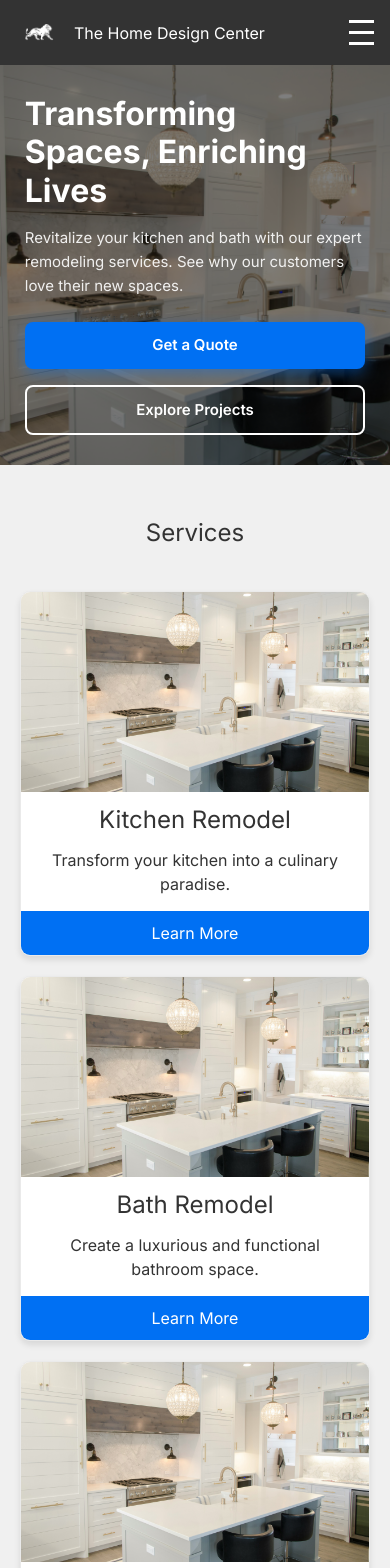
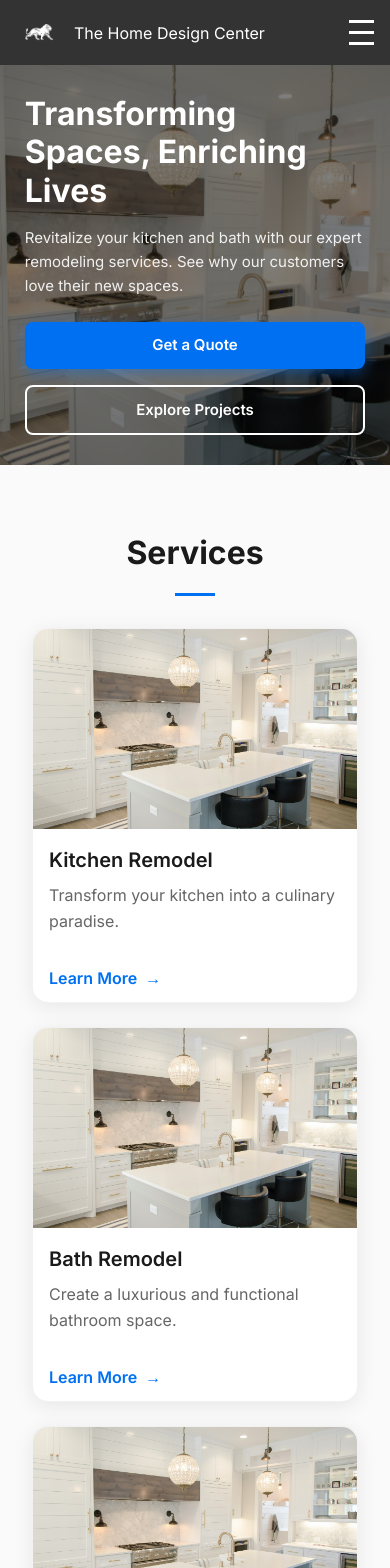
Before and after one commit to LRodriguez92/the-home-design-center, a Next.js app: page / in a window 390 px wide. Shown: the top 1568 px of the page. Built offline with nearby package versions, Linux system fonts and the light colour scheme.

Commit message:
changed layout for service preview cards

```diff
--- a/src/styles/ServiceCard.module.css
+++ b/src/styles/ServiceCard.module.css
@@ -1,50 +1,119 @@
 .card {
     background-color: white;
-    border: 1px solid #eaeaea;
-    border-radius: 10px;
-    text-align: center;
-    transition: transform 0.3s ease;
+    border-radius: 16px;
+    text-align: left;
+    transition: all 0.4s ease;
     overflow: hidden;
     display: flex;
     flex-direction: column;
-    box-shadow: 0 4px 6px rgba(0, 0, 0, 0.1);
+    box-shadow: 0 4px 20px rgba(0, 0, 0, 0.08);
+    height: 100%;
+    position: relative;
+    border: 1px solid rgba(0, 0, 0, 0.05);
 }
 
 .card:hover {
-    transform: translateY(-5px);
+    transform: translateY(-8px);
+    box-shadow: 0 12px 30px rgba(0, 0, 0, 0.12);
 }
 
 .imageWrapper {
     position: relative;
     width: 100%;
-    height: 200px;
+    height: 240px;
+    overflow: hidden;
+}
+
+.imageWrapper img {
+    transition: transform 0.6s ease;
+}
+
+.card:hover .imageWrapper img {
+    transform: scale(1.05);
 }
 
 .title {
     font-size: 1.5rem;
-    margin: 10px 0;
-    padding: 0 15px;
+    margin: 1.5rem 1.5rem 0.75rem;
+    font-weight: 600;
+    color: #1a1a1a;
+    position: relative;
 }
 
 .description {
     font-size: 1rem;
-    margin: 0 15px 15px;
+    line-height: 1.6;
+    color: #666;
+    margin: 0 1.5rem 2rem;
+    flex-grow: 1;
 }
 
 .link {
-    background-color: #0070f3;
-    color: white;
-    padding: 10px 20px;
-    border-radius: 0;
+    background-color: transparent;
+    color: #0070f3;
+    padding: 1rem 1.5rem;
+    font-weight: 600;
     cursor: pointer;
     border: none;
-    transition: background-color 0.3s ease;
-    width: 100%;
-    margin-top: auto;
+    transition: all 0.3s ease;
     text-decoration: none;
     display: block;
+    text-align: left;
+    margin-top: auto;
+    position: relative;
+}
+
+.link::after {
+    content: "→";
+    margin-left: 0.5rem;
+    transition: transform 0.3s ease;
+    display: inline-block;
 }
 
 .link:hover {
-    background-color: #005bb5;
+    background-color: #f5f5f5;
 }
+
+.link:hover::after {
+    transform: translateX(4px);
+}
+
+/* Tablet and smaller */
+@media (max-width: 1023px) {
+    .imageWrapper {
+        height: 220px;
+    }
+
+    .title {
+        font-size: 1.375rem;
+        margin: 1.25rem 1.25rem 0.5rem;
+    }
+
+    .description {
+        margin: 0 1.25rem 1.5rem;
+    }
+
+    .link {
+        padding: 0.875rem 1.25rem;
+    }
+}
+
+/* Mobile */
+@media (max-width: 768px) {
+    .imageWrapper {
+        height: 200px;
+    }
+
+    .title {
+        font-size: 1.25rem;
+        margin: 1rem 1rem 0.5rem;
+    }
+
+    .description {
+        margin: 0 1rem 1.25rem;
+    }
+
+    .link {
+        padding: 0.75rem 1rem;
+    }
+}
--- a/src/styles/ServicesPreview.module.css
+++ b/src/styles/ServicesPreview.module.css
@@ -1,47 +1,88 @@
 /* src/components/Services.module.css */
 
 .services {
-    padding: 50px 20px;
-    text-align: center;
+  padding: 6rem 2rem;
+  text-align: center;
+  background-color: #fafafa;
+}
+
+.header {
+  font-size: 2.75rem;
+  margin-bottom: 1rem;
+  font-weight: 700;
+  color: #1a1a1a;
+}
+
+.header::after {
+  content: "";
+  display: block;
+  width: 60px;
+  height: 3px;
+  background-color: #0070f3;
+  margin: 1.5rem auto 3rem;
+}
+
+.grid {
+  display: grid;
+  grid-template-columns: repeat(auto-fit, minmax(300px, 1fr));
+  gap: 2.5rem;
+  max-width: 1400px;
+  margin: 0 auto;
+  padding: 0 1rem;
+}
+
+/* Large screens - 4 columns */
+@media (min-width: 1440px) {
+  .grid {
+    grid-template-columns: repeat(4, 1fr);
+  }
+
+  .services {
+    padding: 8rem 2rem;
+  }
+}
+
+/* Medium-large screens - 3 columns */
+@media (max-width: 1439px) and (min-width: 1024px) {
+  .grid {
+    grid-template-columns: repeat(3, 1fr);
+    max-width: 1200px;
+  }
+}
+
+/* Tablet - 2 columns */
+@media (max-width: 1023px) {
+  .services {
+    padding: 5rem 1.5rem;
+  }
+
+  .grid {
+    grid-template-columns: repeat(2, 1fr);
+    gap: 2rem;
   }
 
   .header {
     font-size: 2.5rem;
-    margin-bottom: 40px;
+  }
+}
+
+/* Mobile */
+@media (max-width: 768px) {
+  .services {
+    padding: 4rem 1rem;
   }
 
   .grid {
-    display: grid;
-    justify-content: center; /* Center the grid */
-    grid-template-columns: repeat(4, 1fr); /* 4 columns */
-    gap: 20px;
-    max-width: 1200px; /* Maximum width for the grid */
-    margin: 0 auto; /* Center the grid container */
+    grid-template-columns: repeat(1, 1fr);
+    gap: 1.5rem;
   }
 
-  /* Media Queries */
-  @media (max-width: 1024px) {
-    .grid {
-      grid-template-columns: repeat(2, 1fr); /* 2 columns */
-    }
+  .header {
+    font-size: 2rem;
   }
 
-  @media (max-width: 768px) {
-    .header {
-      font-size: 2rem;
-    }
-
-    .grid {
-      grid-template-columns: repeat(2, 1fr); /* 2 columns */
-    }
+  .header::after {
+    width: 40px;
+    margin: 1rem auto 2rem;
   }
-
-  @media (max-width: 480px) {
-    .header {
-      font-size: 1.5rem;
-    }
-
-    .grid {
-      grid-template-columns: 1fr; /* 1 column */
-    }
-  }
+}
```
